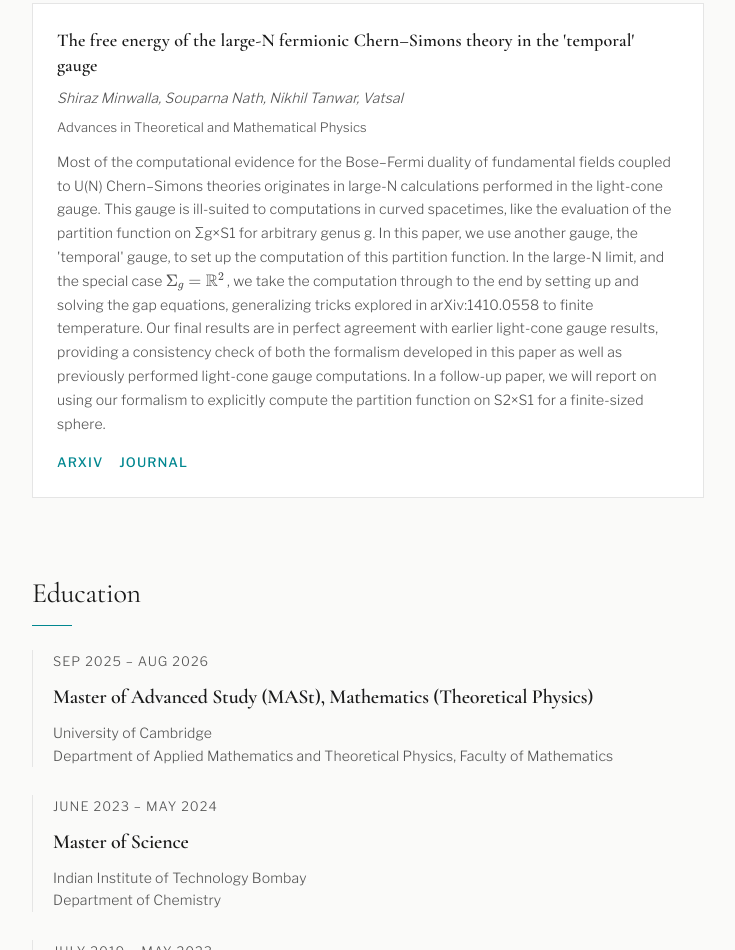
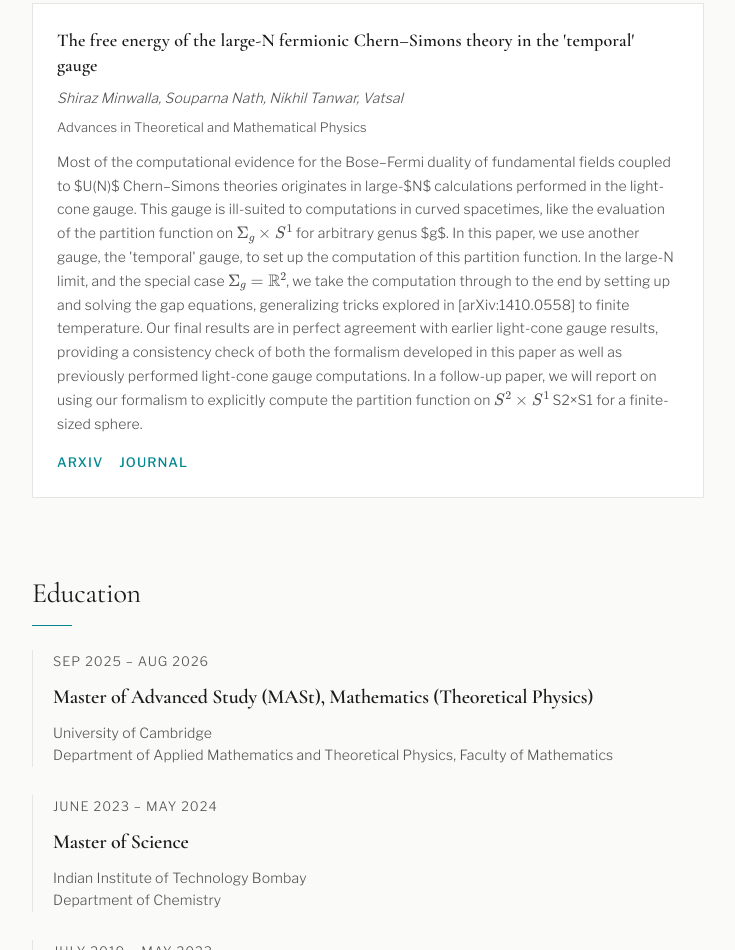
Before and after one commit to vatsal1005/vatsal1005.github.io, a plain HTML site: page index.html in a window 1280 px wide. Shown: the part 786-1736 px from the top of the page, without its empty margins (272-1007 px from the left). Drawn offline with nearby package versions, Linux system fonts and the light colour scheme.

Commit message:
latex math commands for publications

```diff
--- a/index.html
+++ b/index.html
@@ -450,8 +450,7 @@
                     Advances in Theoretical and Mathematical Physics
                 </div>
                 <p style="font-size: 14px;">
-                    Most of the computational evidence for the Bose–Fermi duality of fundamental fields coupled to U(N) Chern–Simons theories originates in large-N calculations performed in the light-cone gauge. This gauge is ill-suited to computations in curved spacetimes, like the evaluation of the partition function on Σg×S1 for arbitrary genus g. In this paper, we use another gauge, the 'temporal' gauge, to set up the computation of this partition function. In the large-N limit, and the special case \( \Sigma_g = \mathbb{R}^2 \)
-, we take the computation through to the end by setting up and solving the gap equations, generalizing tricks explored in arXiv:1410.0558 to finite temperature. Our final results are in perfect agreement with earlier light-cone gauge results, providing a consistency check of both the formalism developed in this paper as well as previously performed light-cone gauge computations. In a follow-up paper, we will report on using our formalism to explicitly compute the partition function on S2×S1 for a finite-sized sphere.
+                    Most of the computational evidence for the Bose–Fermi duality of fundamental fields coupled to $U(N)$ Chern–Simons theories originates in large-$N$ calculations performed in the light-cone gauge. This gauge is ill-suited to computations in curved spacetimes, like the evaluation of the partition function on \( \Sigma_g \times S^1 \) for arbitrary genus $g$. In this paper, we use another gauge, the 'temporal' gauge, to set up the computation of this partition function. In the large-N limit, and the special case \( \Sigma_g = \mathbb{R}^2 \), we take the computation through to the end by setting up and solving the gap equations, generalizing tricks explored in [arXiv:1410.0558] to finite temperature. Our final results are in perfect agreement with earlier light-cone gauge results, providing a consistency check of both the formalism developed in this paper as well as previously performed light-cone gauge computations. In a follow-up paper, we will report on using our formalism to explicitly compute the partition function on \( S^2 \times S^1 \) S2×S1 for a finite-sized sphere.
                 </p>
                 <div class="paper-links">
                     <a href="https://arxiv.org/abs/2307.11020">arXiv</a>
```
